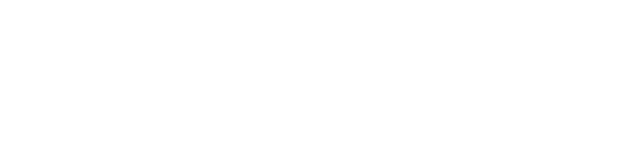
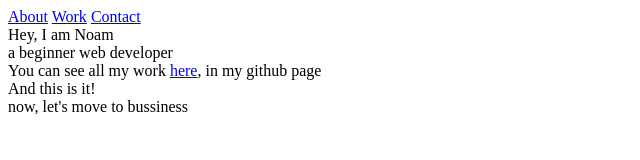
Before and after one commit to noamp09/freeCodeCamp-portfolio, a plain HTML site: page index.html in a window 1280 px wide. Shown: the whole page, without its empty margins (0-640 px from the left). Drawn offline with Linux system fonts and the light colour scheme.

Commit message:
added the html skeleton

```diff
--- a/index.html
+++ b/index.html
@@ -7,6 +7,30 @@
     <link rel="stylesheet" href="styles.css">
 </head>
 <body>
+    <Header>
+        <a href="#about">About</a>
+        <a href="#work">Work</a>
+        <a href="#contact">Contact</a>
+    </Header>
 
+    <div id="about">
+        <div class="container">
+            <div id="i-am-noam">Hey, I am Noam</div>
+            <div id="a-beginner-webdev">a beginner web developer</div>
+        </div>
+    </div>
+
+    <div id="work">
+        You can see all my work <a href="https://github.com/noamp09?tab=repositories">here</a>, in my github page
+    </div>
+
+    <footer id="contact">
+        <div>
+            <div>
+                And this is it!
+            </div>
+            <div>now, let's move to bussiness</div>
+        </div>
+    </footer>
 </body>
 </html>
```
